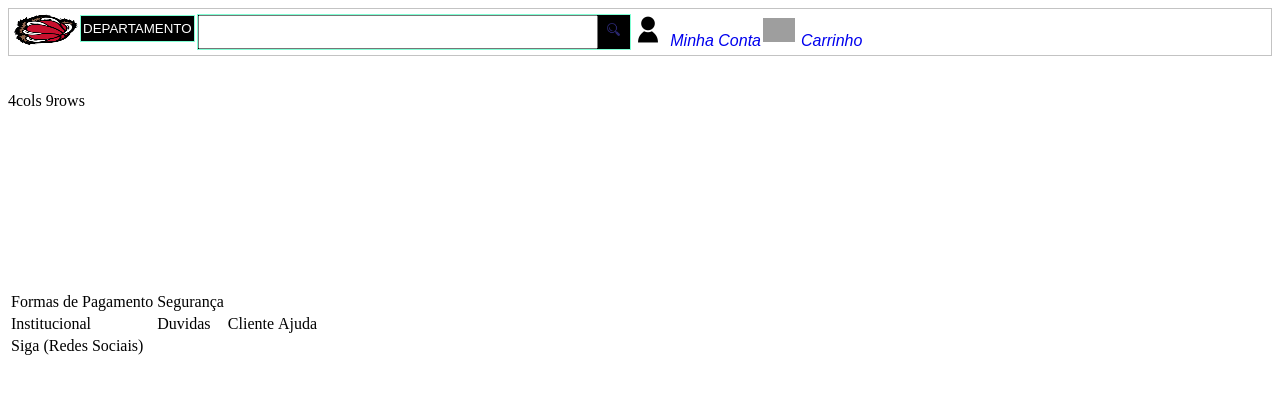
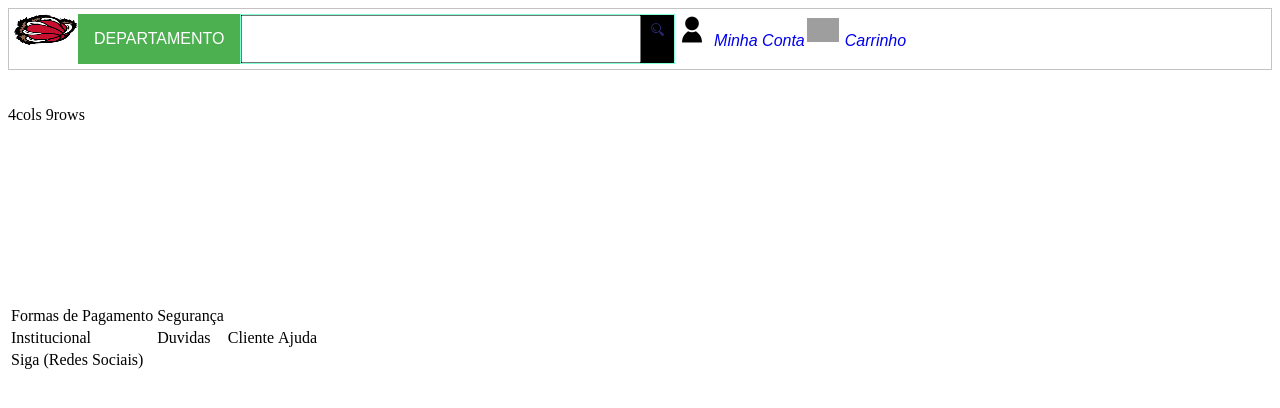
Before and after one commit to grupo-tcc-ti/pcc_emarket, a PHP site: page / in a window 1280 px wide. Shown: the top 408 px of the page. Run offline with PHP 8.4, Linux system fonts and the light colour scheme; grey boxes are pictures that could not be loaded.

Commit message:
dropdown

```diff
--- a/sitio/css/style.css
+++ b/sitio/css/style.css
@@ -132,8 +132,14 @@ i.linkcart {
     margin: 0 1px;
 }
 
+/* The container <div> - needed to position the dropdown content */
+.dropdown {
+    position: relative;
+    display: inline-block;
+}
+
 /* Style The Dropdown Button */
-.dropbtn {
+.depart-dropbtn {
     background-color: #4CAF50;
     color: white;
     padding: 16px;
@@ -142,20 +148,15 @@ i.linkcart {
     cursor: pointer;
 }
 
-/* The container <div> - needed to position the dropdown content */
-.dropdown {
-  position: relative;
-  display: inline-block;
-}
-
 /* Dropdown Content (Hidden by Default) */
 .dropdown-content {
     display: none;
     position: absolute;
     background-color: #f9f9f9;
     min-width: 160px;
-  box-shadow: 0px 8px 16px 0px rgba(0,0,0,0.2);
+    box-shadow: 0px 8px 16px 0px rgba(0, 0, 0, 0.2);
     z-index: 1;
+    overflow: auto;
 }
 
 /* Links inside the dropdown */
@@ -167,14 +168,16 @@ i.linkcart {
 }
 
 /* Change color of dropdown links on hover */
-.dropdown-content a:hover {background-color: #f1f1f1}
+.dropdown-content a:hover {
+    background-color: #f1f1f1
+}
 
 /* Show the dropdown menu on hover */
-.dropdown:hover .dropdown-content {
+.dropdown:active .dropdown-content {
     display: block;
 }
 
 /* Change the background color of the dropdown button when the dropdown content is shown */
-.dropdown:hover .dropbtn {
+.dropdown:active .dropbtn {
     background-color: #3e8e41;
 }
--- a/sitio/index.html
+++ b/sitio/index.html
@@ -27,13 +27,9 @@
                 <nav class="menu">
                     <ul class="lista">
                         <li class="departamento">
-                            <div class="dropdownlist">
-                                <section class="menu-principal">
-                                  <button class="depart">
-
-                                        <!-- <span class="depart-down">Compre por
-
-                                        </span> -->
+                            <div class="dropdown">
+                                <!-- <section class="menu-principal"> -->
+                                <button class="depart-dropbtn">
                                     DEPARTAMENTO
                                 </button>
                                 <div class="dropdown-content">
@@ -48,6 +44,8 @@
                                     <a href="#">Monitor Gamer</a>
                                     <a href="#">Cadeira Gamer</a>
                                     <a href="#">Diversos</a>
+                                </div>
+                                <!-- </section> -->
                             </div>
                         </li>
                         <li class="barrapesquisa">
@@ -82,7 +80,6 @@
                                 <i class="linkcart">Carrinho</i>
                             </a>
                         </li>
-                        </section>
                     </ul>
                 </nav>
             </header>
```
Lines whose indentation alone changed are shown as unchanged.
